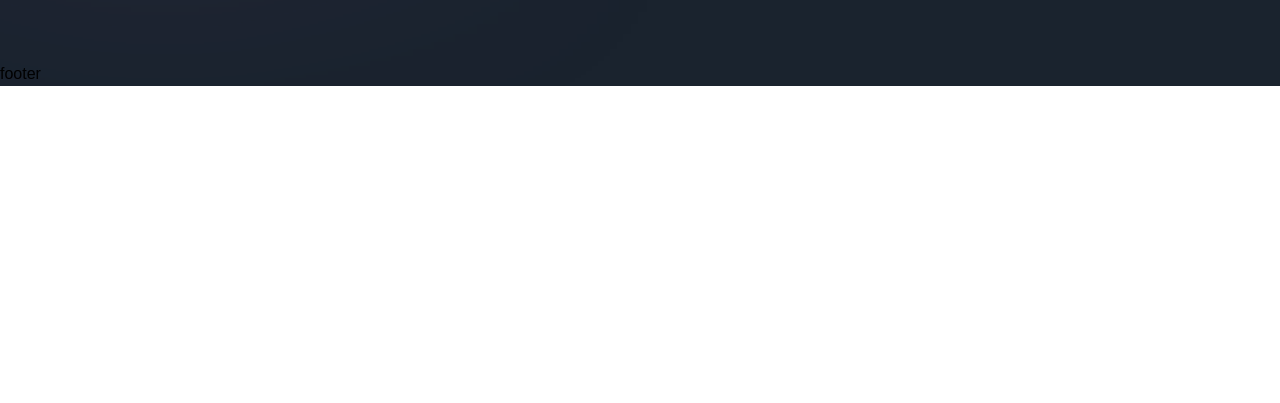
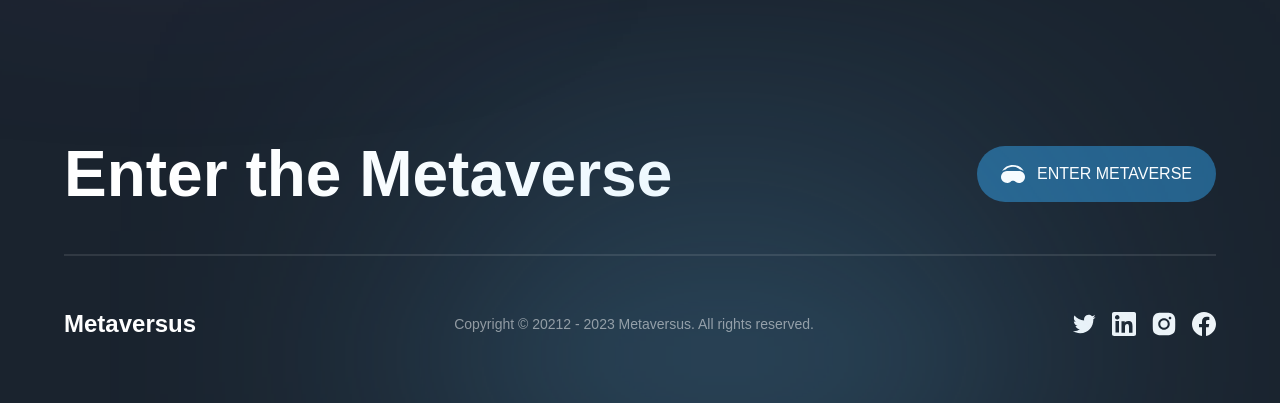
Before and after one commit to SmaelNicolas/metaverse_landing, a Next.js app: page / in a window 1280 px wide. Shown: the part 7029-7432 px from the top of the page. Before the commit the page ends 7115 px from the top, so only its background shows below. Built offline with nearby package versions, Linux system fonts and the light colour scheme; a web font is replaced by a local one.

Commit message:
add footer sections

```diff
--- a/components/Footer.jsx
+++ b/components/Footer.jsx
@@ -1,9 +1,59 @@
-'use client';
+"use client";
+
+import { motion } from "framer-motion";
+import { socials } from "../constants";
+import styles from "../styles";
+import { footerVariants } from "../utils/motion";
 
 const Footer = () => (
-  <footer>
-    footer
-  </footer>
+	<motion.footer
+		variants={footerVariants}
+		initial="hidden"
+		whileInView={"show"}
+		className={`${styles.paddings} py-8 relative`}>
+		<div className="footer-gradient" />
+		<div className={`${styles.innerWidth} mx-auto flex flex-col gap-8`}>
+			<div className="flex items-center justify-between flex-wrap gap-5">
+				<h4 className="font-bold md:text-[64px] text-[44px] text-white">
+					Enter the Metaverse
+				</h4>
+				<button
+					type="button"
+					className="flex items-center h-fit py-4 px-6 bg-[#25618b] rounded-[32px] gap-[12px]">
+					<img
+						src="/headset.svg"
+						alt="headseat"
+						className="w-[24px] h-[24px] object-contain"
+					/>
+					<span className="font-normal text-[16px] text-white">
+						ENTER METAVERSE
+					</span>
+				</button>
+			</div>
+			<div className="flex flex-col">
+				<div className="mb-[50px] h-[2px] bg-white opacity-10 " />
+				<div className="flex items-center justify-between flex-wrap gap-4">
+					<h4 className="font-extrabold text-[24px] text-white">
+						Metaversus
+					</h4>
+					<p className="font-normal text-[14px] text-white opacity-50">
+						Copyright © 20212 - 2023 Metaversus. All rights
+						reserved.
+					</p>
+					<div className="flex gap-4">
+						{socials.map((social) => (
+							<img
+								key={social.name}
+								src={social.url}
+								alt={social.name}
+								className="w-[24px] h-[24px] object-contain cursor-pointer"
+							/>
+						))}
+					</div>
+				</div>
+			</div>
+		</div>
+	</motion.footer>
 );
 
 export default Footer;
```
